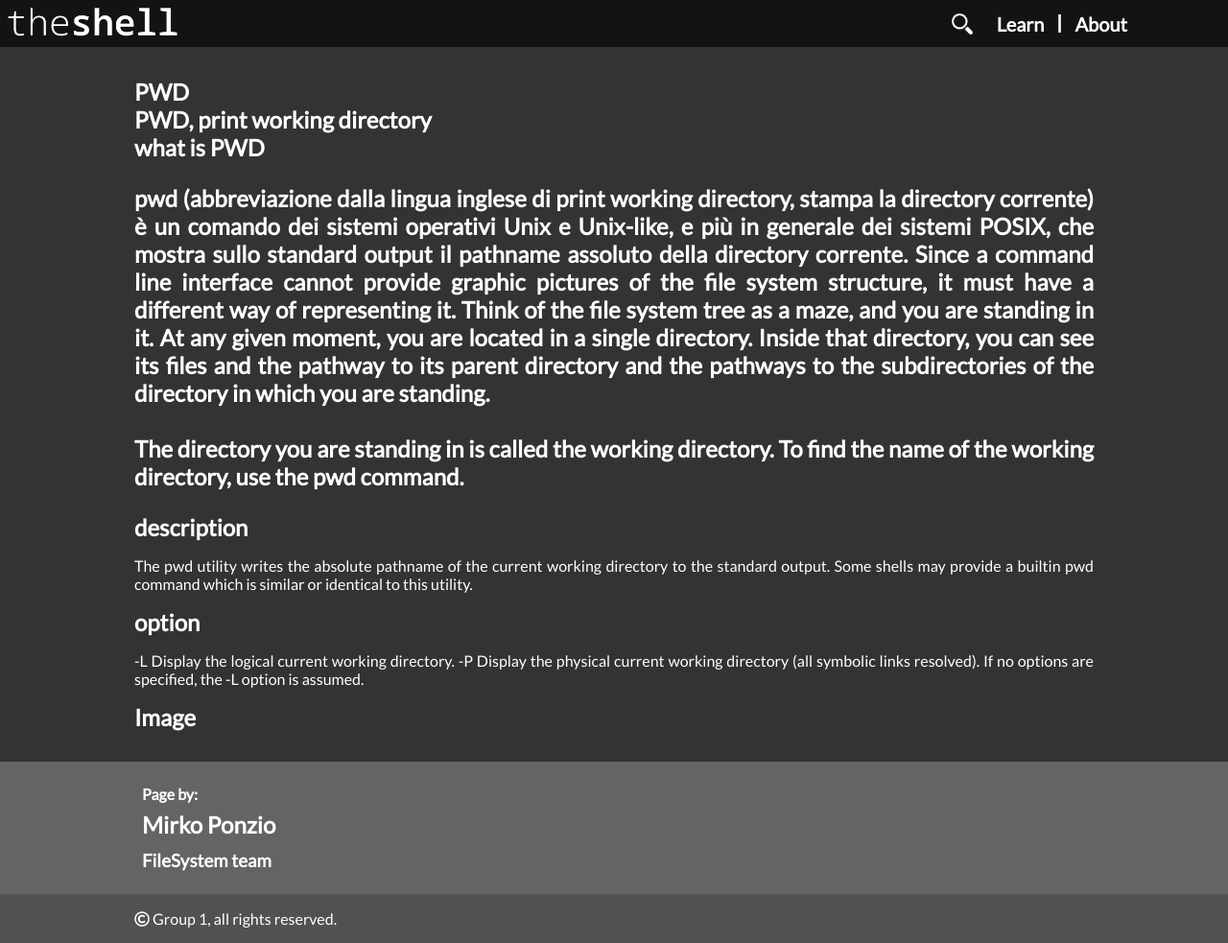
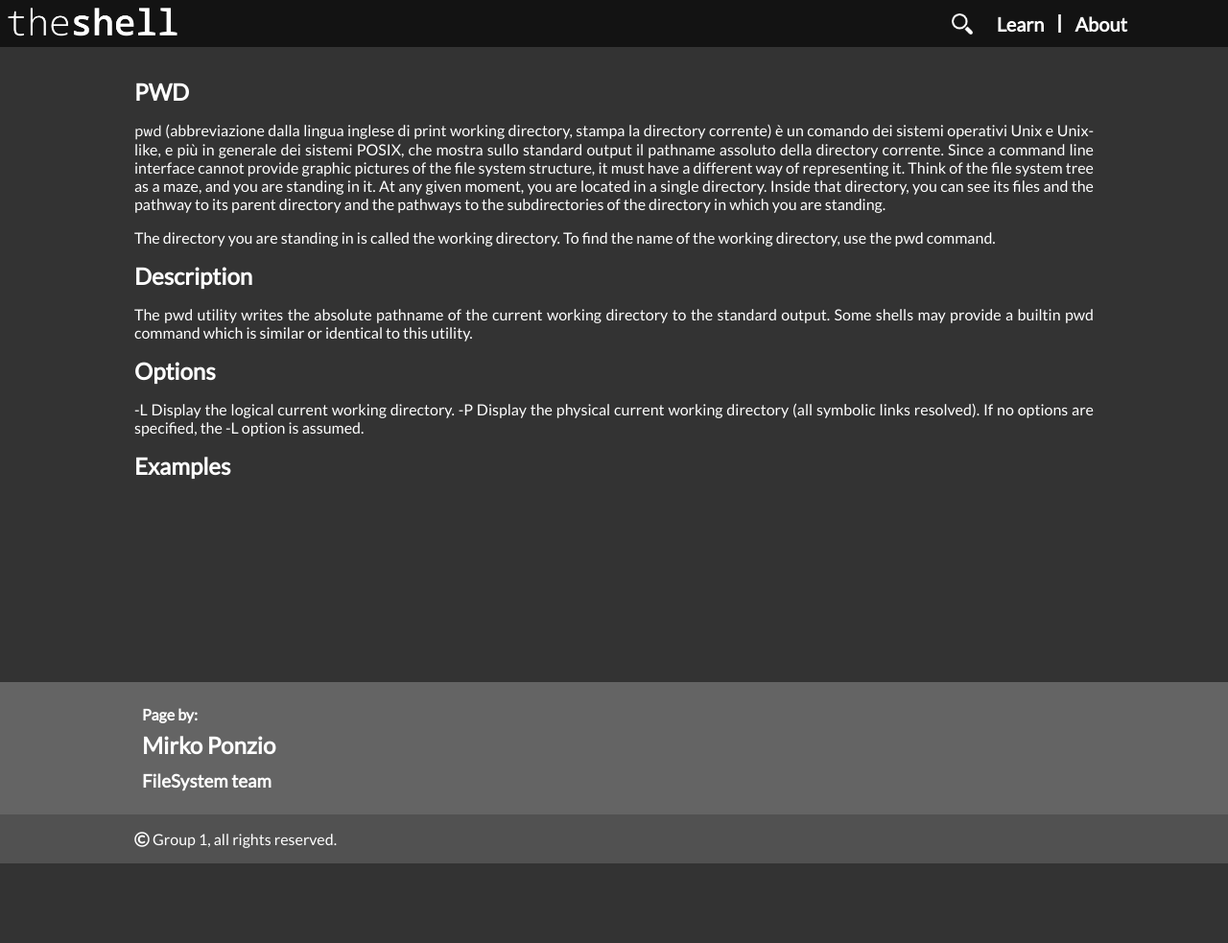
Before and after one commit to bvlj/usi_sa1_theshell_ch, a Jekyll site: the page built from site/pages/fs/PWD.html, in a window 1280 px wide. Shown: the whole page at 96% size. Built offline with Jekyll 4.4.1, drawn with Linux system fonts in a browser that asks for light colours; nearby versions of some CDN libraries; comment, search, counter and statistics services are not loaded; after the commit the page ends 900 px from its top, so only the background shows below that.

Commit message:
fs: corrections on pwd page
git-svn-id: svn+ssh://atelier.inf.usi.ch/home/bevilj/group-1@121 a672b425-5310-4d7a-af5c-997e18724b81

```diff
--- a/site/pages/fs/PWD.html
+++ b/site/pages/fs/PWD.html
@@ -7,27 +7,25 @@ author: Mirko Ponzio
 title: PWD
 ---
 
-<h1> PWD, print working directory </h1>
-
-<h2> what is PWD <h2>
 <p>
-pwd (abbreviazione dalla lingua inglese di print working directory, stampa la directory corrente) è un comando dei sistemi operativi Unix e Unix-like,
+<code>pwd</code> (abbreviazione dalla lingua inglese di print working directory, stampa la directory corrente) è un comando dei sistemi operativi Unix e Unix-like,
 e più in generale dei sistemi POSIX, che mostra sullo standard output il pathname assoluto della directory corrente.
 Since a command line interface cannot provide graphic pictures of the file system structure, it must have a different way of representing it.
 Think of the file system tree as a maze, and you are standing in it. At any given moment, you are located in a single directory.
 Inside that directory, you can see its files and the pathway to its parent directory and the pathways to the subdirectories of the directory in which you are standing.
-<br><br>
+</p>
+<p>
 The directory you are standing in is called the working directory. To find the name of the working directory, use the pwd command.
 </p>
 
 
 
-<h2> description </h2>
+<h2>Description</h2>
 <p> The pwd utility writes the absolute pathname of the current working
 directory to the standard output.
 Some shells may provide a builtin pwd command which is similar or identical to this utility. </p>
 
-<h2> option </h2>
+<h2>Options</h2>
 <p>
 
 -L      Display the logical current working directory.
@@ -39,4 +37,4 @@ If no options are specified, the -L option is assumed.</p>
 
 
 
-<h2> Image <h2>
+<h2> Examples <h2>
```
